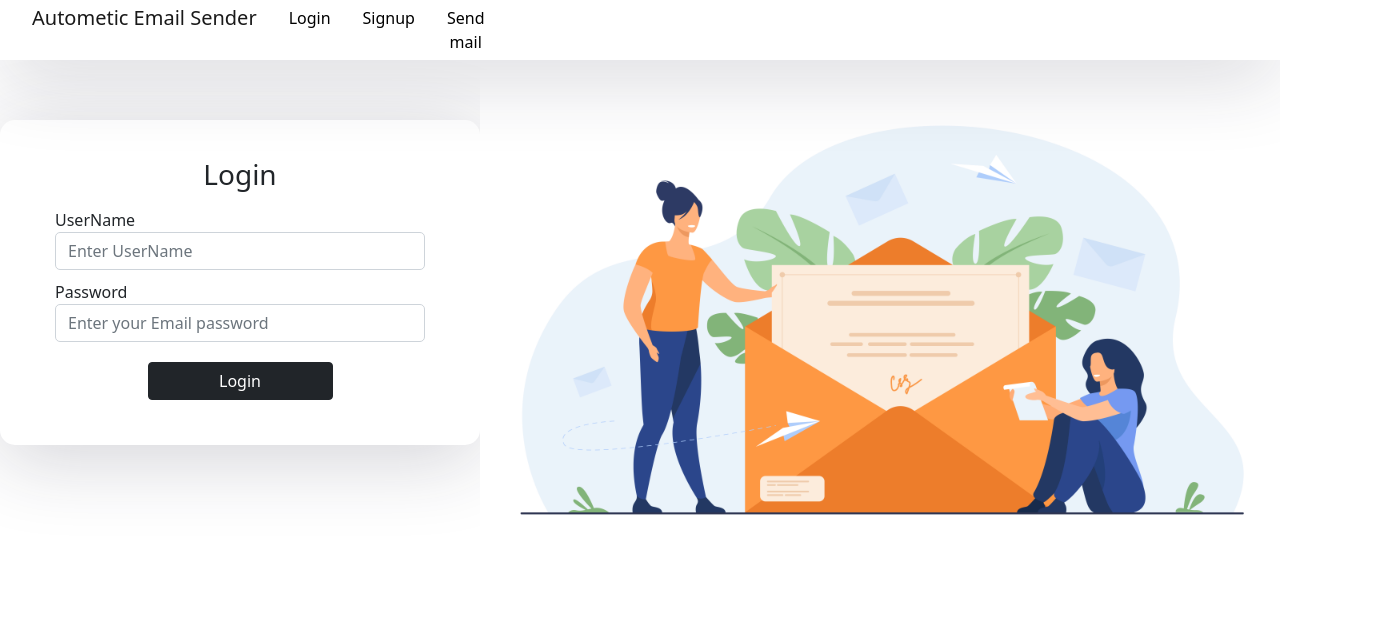
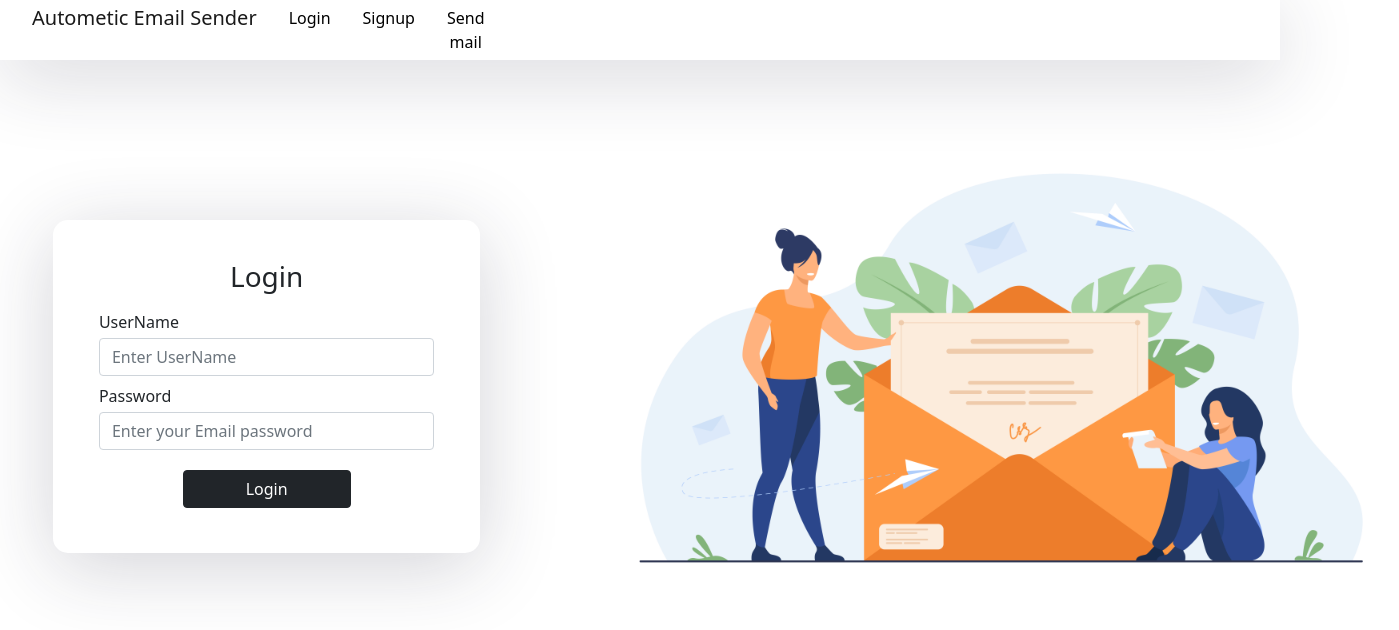
Before and after one commit to darshanahire/automatic-email-sender, a React (Create React App) app in the folder FrontEnd/: page /Login in a window 1280 px wide. Shown: the top 630 px of the page, 1399 px wide, since content can reach past the window. Built offline with nearby package versions, Linux system fonts and the light colour scheme.

Commit message:
resposiveness added

```diff
--- a/FrontEnd/src/components/Home.component.js
+++ b/FrontEnd/src/components/Home.component.js
@@ -8,20 +8,19 @@ export default class Home extends Component {
     render() {
         return (
             <>
-                <div className="outer">
-                    <div className="middle">
-                        <div className="inner-home" id="inner-right">
+                    <div className="row mx-0">
+                        <div className="col-12 col-md-6 my-md-auto my-5">
 
-                            <h3 className="heading">Welcome to Autometic Email Sender App</h3>
+                            <h3 className="heading" style={{marginTop:"170px"}}>Welcome to Autometic Email Sender App</h3>
                             <div className="heading2">
                                 <Link type="submit" className="btn btn-success"  to={'/send-mail'}>Send Mail</Link>
                             </div>
                         </div>
-                        <div className="img1" id="inner-left">
+                        <div className="col-12 col-md-6 my-5">
                             <img src="/img/img3.jpg" alt="" className="img1" />
                         </div>
                     </div>
-                </div>
+
                 </>
         );
     }
--- a/FrontEnd/src/components/login.component.js
+++ b/FrontEnd/src/components/login.component.js
@@ -54,32 +54,31 @@ export default class Login extends Component {
 
         return (<>
 
-            <div className="outer">
-                <div className="middle">
-                    <div className="inner " id="inner-right">
-                        <form onSubmit={this.handleSubmit}>
 
-                            <h3>Login</h3>
+                <div className="row mx-0 text-start">
+                    <div className="inner col-10 col-md-4 " id="inner-right" style={{marginTop:"150px"}}>
+                        <form onSubmit={this.handleSubmit} className="col-10 mx-auto">
+
+                            <h3 className="text-center">Login</h3>
                             <div className="form-group">
-                                <label>UserName</label>
+                                <label className="mt-2 mb-1">UserName</label>
                                 <input name="username" type="text" id="username" className="form-control" placeholder="Enter UserName" value={this.state.value} onChange={this.handleChange} />
                             </div>
                             <div className="form-group">
-                                <label>Password</label>
+                                <label className="mt-2 mb-1">Password</label>
                                 <input name="mypassword" type="password" id="mypassword" className="form-control" placeholder="Enter your Email password" value={this.state.value} onChange={this.handleChange} />
                             </div>
 
-                            <div className="btn-div">
+                            <div className="btn-div ">
                                 <button type="submit" className="btn btn-dark" >Login</button>
                             </div>
                         </form>
                     </div>
 
-                    <div className="img1" id="inner-left">
+                    <div className="img1 col-12 col-md-6 my-5" id="inner-left">
                         <img src="/img/img1.jpg" alt="" className="img1" />
                     </div>
                 </div>
-            </div>
 
         </>
 
--- a/FrontEnd/src/components/signup.component.js
+++ b/FrontEnd/src/components/signup.component.js
@@ -50,12 +50,11 @@ export default class Signup extends Component {
 
         return (<>
 
-            <div className="outer">
-                <div className="middle">
-                    <div className="inner" id="inner-right">
-                        <form onSubmit={this.handleSubmit}>
+<div className="row mx-0 text-start">
+                    <div className="inner col-10 col-md-4 " id="inner-right" style={{marginTop:"150px"}}>
+                        <form onSubmit={this.handleSubmit} className="col-10 mx-auto">
 
-                            <h3>Signup</h3>
+                            <h3 className="text-center">Signup</h3>
                             <div className="form-group">
                                 <label>UserName</label>
                                 <input name="username" type="text" id="username" className="form-control" placeholder="Enter UserName" value={this.state.value} onChange={this.handleChange} />
@@ -77,12 +76,10 @@ export default class Signup extends Component {
 
             </form>
                 </div>
-
-                <div className="img1" id="inner-left">
+                <div className="img1 col-12 col-md-6 my-5" id="inner-left">
                     <img src="/img/img1.jpg" alt="" className="img1" />
                 </div>
             </div>
-        </div>
 
 </>
 
--- a/FrontEnd/src/index.css
+++ b/FrontEnd/src/index.css
@@ -16,7 +16,7 @@ code {
 }
 
 body {
-  min-height: 100vh;
+  /* min-height: 100vh; */
   display: flex;
   font-weight: 400;
   font-family: sans-serif;
@@ -25,10 +25,10 @@ body {
   background: linear-gradient(to right, #f64f59, #c471ed, #12c2e9);  */
 }
 
-body, html {
+/* body, html {
   width: 100%;
   height: 100%;
-}
+} */
 
 .navbar-light {
   background-color: white;
```
